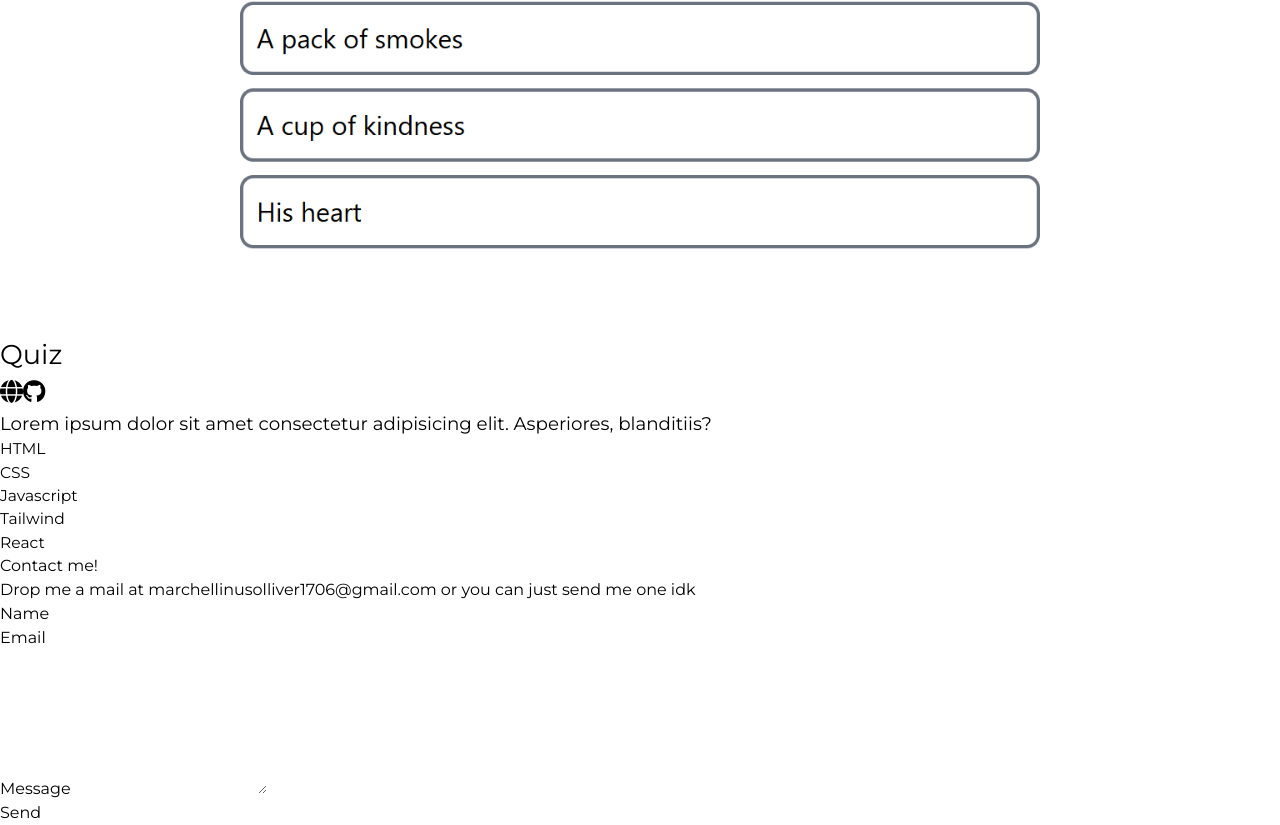
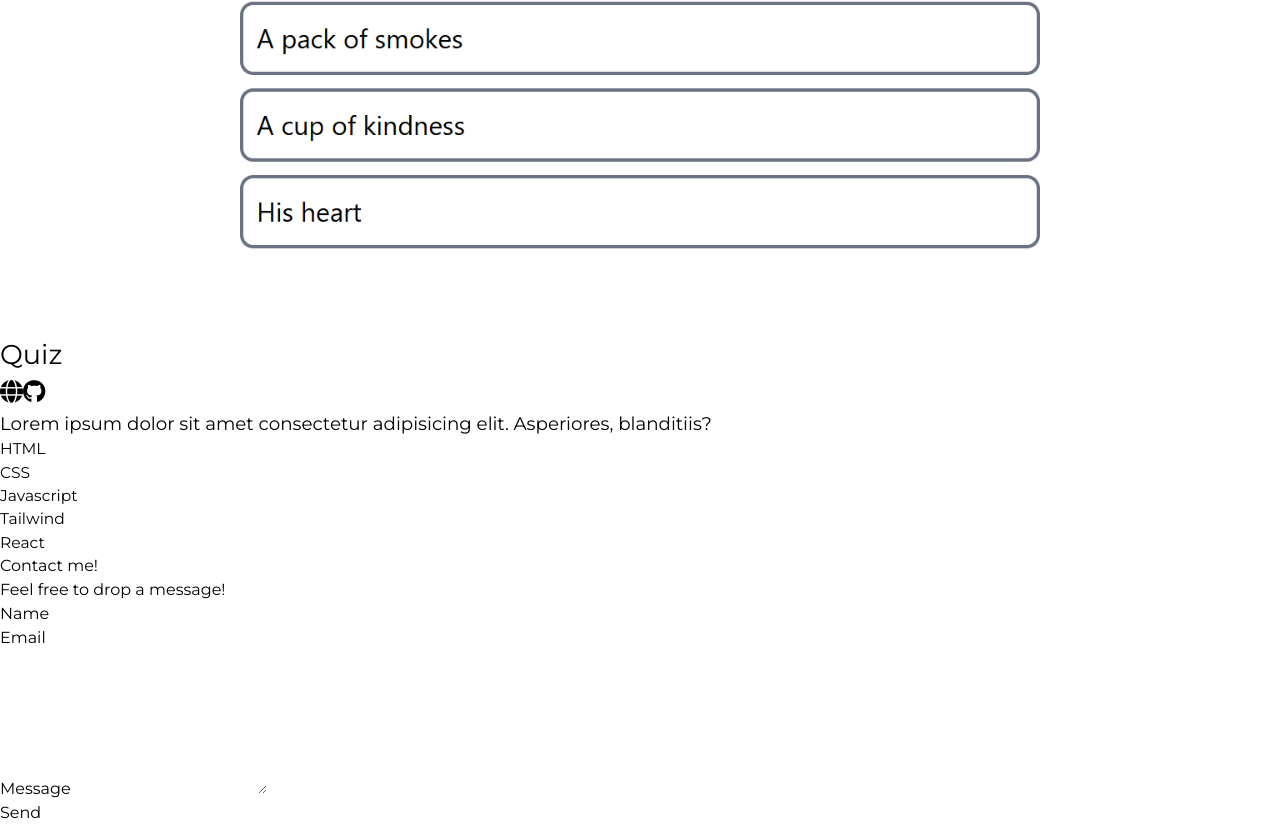
Before and after one commit to mqrrch/Portfolio, a React (Vite) app: page / in a window 1280 px wide. Shown: the part 4479-5304 px from the top of the page. Built offline with nearby package versions, Linux system fonts and the light colour scheme.

Commit message:
changed homepage and base
- change homepage and base from package.json and vite.config.js

```diff
--- a/package.json
+++ b/package.json
@@ -1,7 +1,7 @@
 {
   "name": "vite-project",
   "private": true,
-  "homepage": "https://mqrrch.github.io/Portfolio",
+  "homepage": "https://mqrrch.github.io/",
   "version": "0.0.0",
   "type": "module",
   "scripts": {
--- a/src/comps/Contact.jsx
+++ b/src/comps/Contact.jsx
@@ -30,7 +30,7 @@ export default function Contact(){
     return(
         <div id="contact" className="my-20 mb-6 flex flex-col text-white">
             <h3 className="text-2xl md:text-3xl">Contact me!</h3>
-            <p>Drop me a mail at marchellinusolliver1706@gmail.com or you can just send me one idk</p>
+            <p>Feel free to drop a message!</p>
             <form onSubmit={handleSubmit} className="flex flex-col mt-5 gap-3 md:text-xl">
                 <div className="flex flex-col">
                     <label htmlFor="name">Name</label>
--- a/vite.config.js
+++ b/vite.config.js
@@ -3,6 +3,6 @@ import react from '@vitejs/plugin-react-swc'
 
 // https://vite.dev/config/
 export default defineConfig({
-  base: '/Portfolio/',
+  base: '/',
   plugins: [react()],
 })
```
